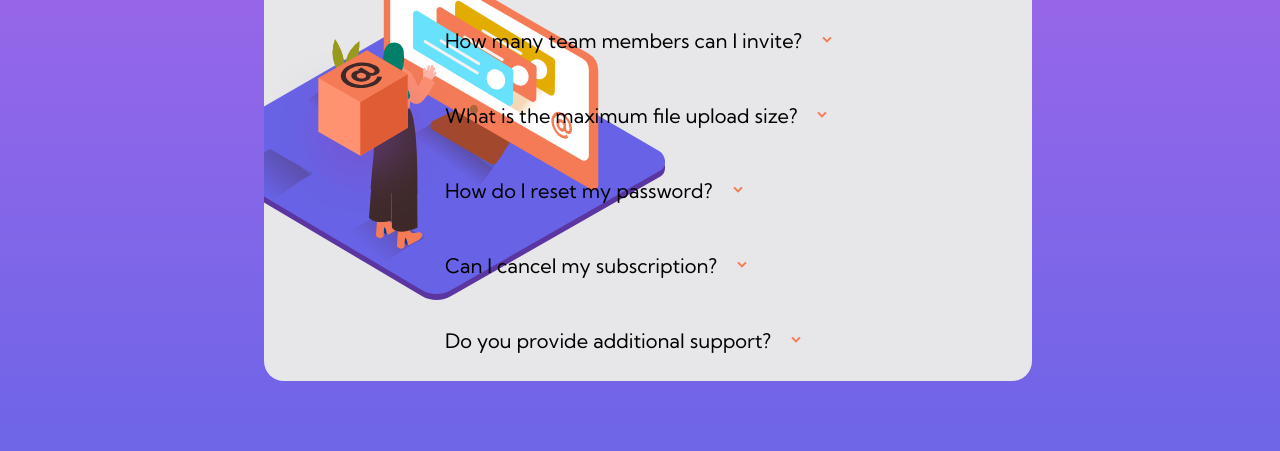
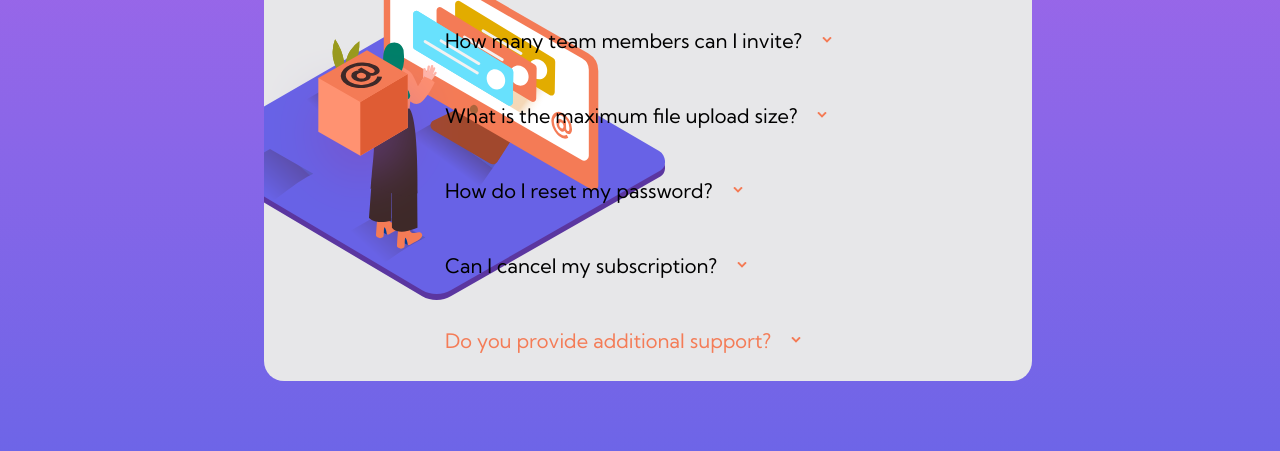
Before and after one commit to Nico3000-creator/aprendiendojs.github.io, a plain HTML site: page index.html in a window 1280 px wide. In both pictures the pointer is over the element "Do you provide additional support?". Shown: the part 267-718 px from the top of the page. Drawn offline with Linux system fonts and the light colour scheme.

Commit message:
aprendiendo js

```diff
--- a/style.css
+++ b/style.css
@@ -162,7 +162,7 @@ body {
     position: relative;
   }
 
-  .text_four:hover {
+  .text_five:hover {
     color: var(--Soft-red);
   }
 
```
